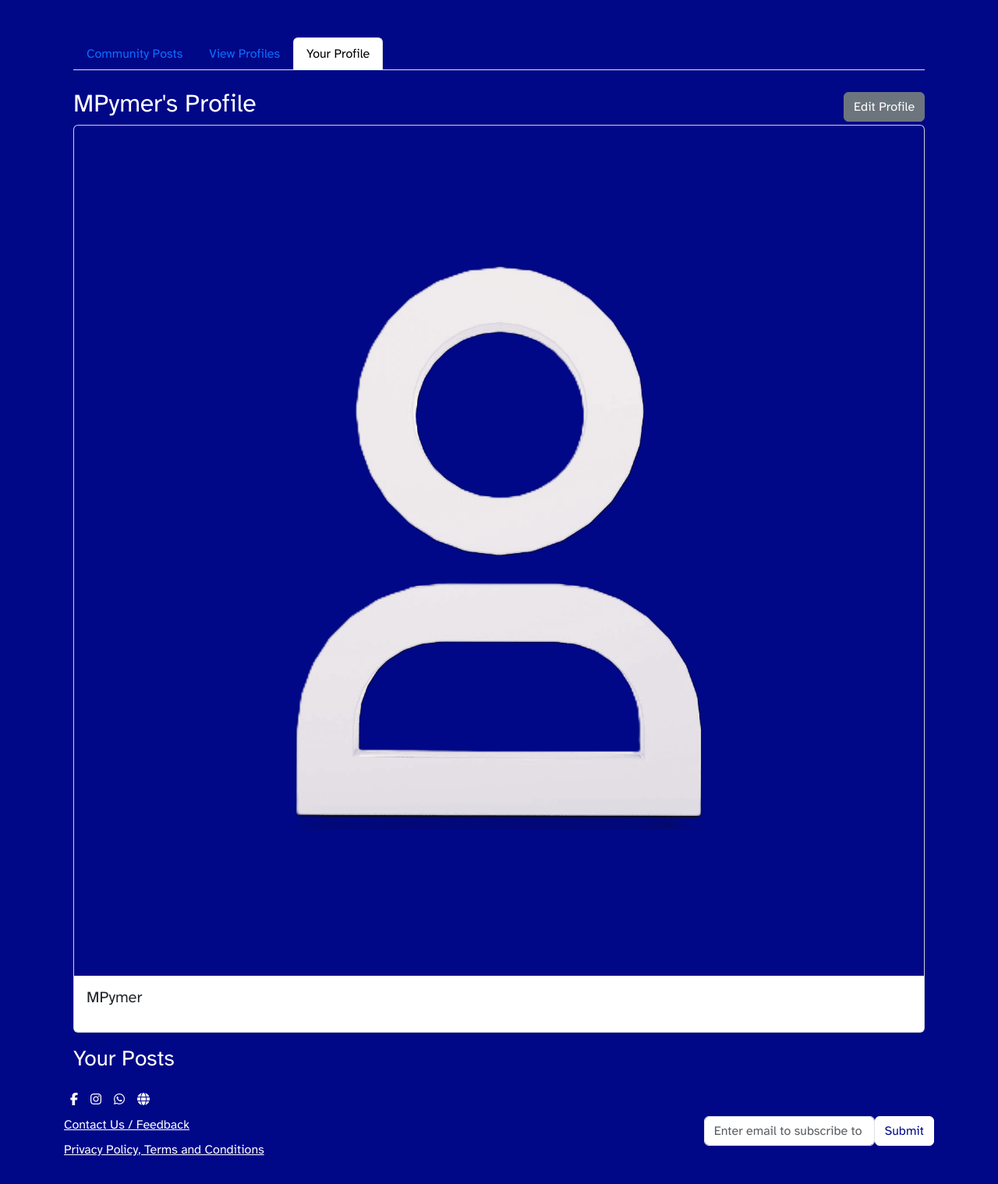
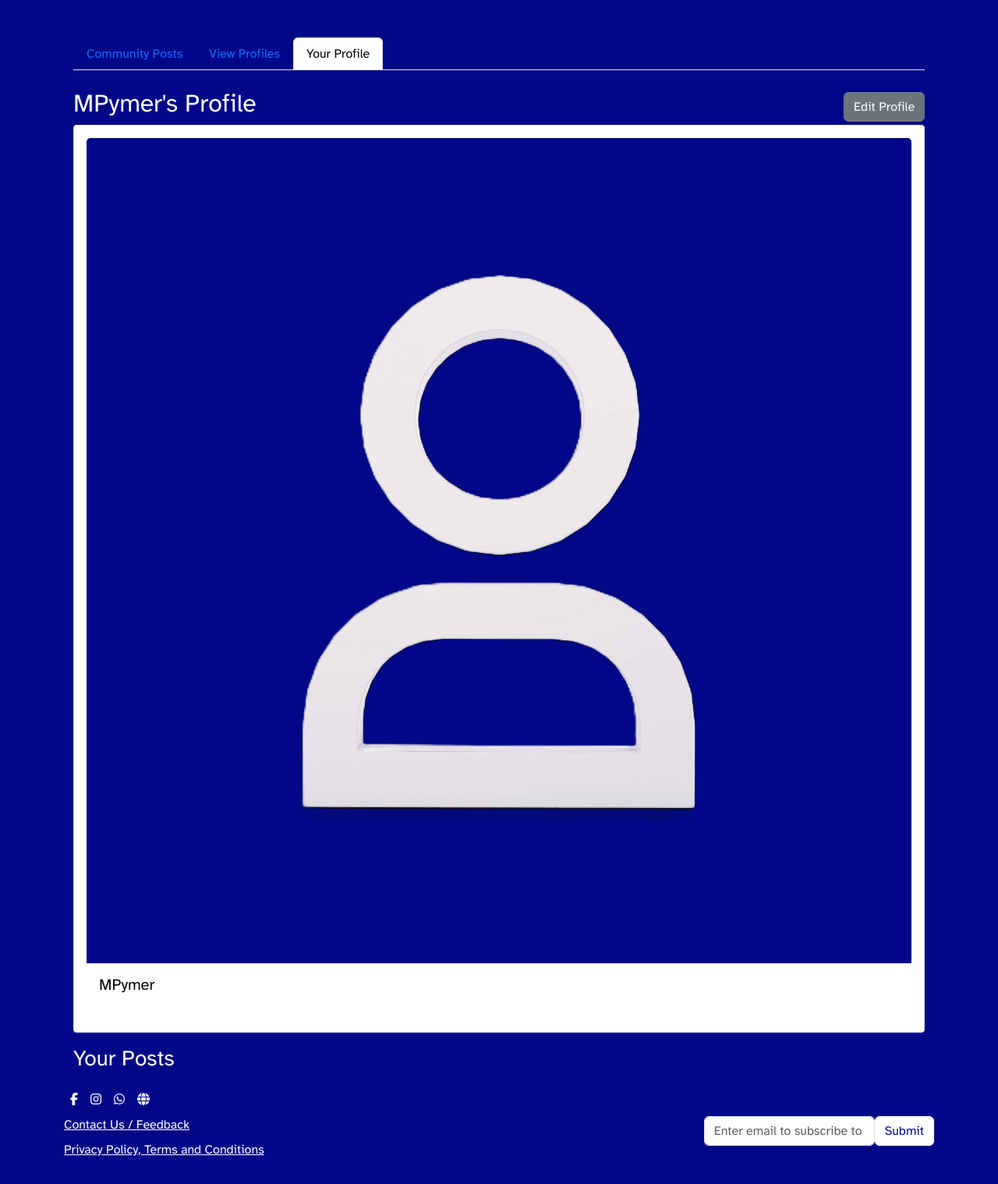
Before and after one commit to Mi-Py-1/Freedom-Wheels, a Django app: page /community/ in a window 1280 px wide, after a click on "Your Profile". Shown: the part 172-1690 px from the top of the page at 78% size. Run offline with Django 5.2, Linux system fonts and the light colour scheme; a user stored in the database is signed in; data that the repository does not hold is empty; some libraries are stand-ins or nearby versions.

Commit message:
added styling to paragraphs to make them more easily readable

```diff
--- a/my_app/templates/aboutus.html
+++ b/my_app/templates/aboutus.html
@@ -6,9 +6,11 @@
     <section aria-labelledby="mission-goals-values">
         <div class="text-center">
             <h1 id="mission-goals-values">Our Mission, Goals, and Values</h1>
+            <div class="custom-paragraph">
                 <p>
                     At Freedom Wheels, our mission is to empower individuals experiencing disabilities through Parkinson's and/or visual impairment in the North Lancashire area by promoting personal growth, overcoming barriers, and fostering a sense of community through the joy of cycling. Our goals include providing access to valuable resources, facilitating connections among like-minded individuals, and offering support through tandem bicycles. We are committed to creating an inclusive, supportive, and uplifting environment where everyone can experience the freedom and happiness that cycling brings.
                 </p>
+            </div>
         </div>
     </section>
     <section aria-labelledby="about-image" class="text-center mt-4">
@@ -17,6 +19,7 @@
     <section aria-labelledby="where-it-all-began" class="mt-5">
         <div class="text-center">
             <h2 id="where-it-all-began">Where it all began</h2>
+            <div class="custom-paragraph">
                 <p>
                     “Hi there, I'm Michael and I am a keen cyclist. I have always loved the outdoors for its beauty, the health benefits of exercise, the happiness it brings, and the unparalleled sense of freedom it offers. And my professional journey in welfare focused, non-profit, charities and organizations over the past 15 years, has deepened my commitment to supporting and empowering others.
                 </p>
@@ -27,6 +30,7 @@
                     Fueled by my passion for cycling and the desire to share its benefits, I founded Freedom Wheels in 2025 to support others in experiencing the same joy, freedom and empowerment that cycling has brought to my life.”
                 </p>
             </div>
+        </div>
     </section>
 </div>
 {% endblock %}
--- a/my_app/templates/community.html
+++ b/my_app/templates/community.html
@@ -24,7 +24,7 @@
             <h1>Community Posts</h1>
             <div class="list-group">
                 {% for post in posts %}
-                    <div class="list-group-item list-group-item-action d-flex align-items-start">
+                    <div class="list-group-item list-group-item-action d-flex align-items-start custom-paragraph">
                         <div class="me-3">
                             {% if post.author.profile.profile_image %}
                                 <img src="{{ post.author.profile.profile_image.url }}" class="rounded-circle" alt="{{ post.author.username }}" width="50" height="50">
@@ -46,7 +46,7 @@
                 {% if profiles %}
                     {% for profile in profiles %}
                         <div class="col-md-4">
-                            <div class="card mb-3">
+                            <div class="card mb-3 custom-paragraph">
                                 <a href="{% url 'profile' profile.user.id %}">
                                     {% if profile.profile_image %}
                                         <img src="{{ profile.profile_image.url }}" class="card-img-top" alt="{{ profile.user.username }}">
@@ -76,7 +76,7 @@
                 <h2>{{ user.username }}'s Profile</h2>
                 <a href="{% url 'profile_edit' %}" class="btn btn-secondary">Edit Profile</a>
             </div>
-            <div class="card mb-3">
+            <div class="card mb-3 custom-paragraph">
                 {% if user.profile.profile_image %}
                     <img src="{{ user.profile.profile_image.url }}" class="card-img-top" alt="{{ user.username }}">
                 {% else %}
@@ -92,7 +92,7 @@
             <div class="row">
                 {% for post in user.post_set.all %}
                     <div class="col-md-8 offset-md-2">
-                        <div class="card mb-3">
+                        <div class="card mb-3 custom-paragraph">
                             <div class="card-body">
                                 <p class="card-text">{{ post.content }}</p>
                                 <p class="card-text"><small class="text-muted">{{ post.created_at }}</small></p>
--- a/my_app/templates/profile_edit.html
+++ b/my_app/templates/profile_edit.html
@@ -25,7 +25,7 @@
                 <h5 class="modal-title" id="deleteModalLabel">Delete Account</h5>
                 <button type="button" class="btn-close" data-bs-dismiss="modal" aria-label="Close"></button>
             </div>
-            <div class="modal-body">
+            <div class="modal-body custom-paragraph">
                 This will delete your profile. Are you sure you want to proceed?
             </div>
             <div class="modal-footer">
--- a/my_app/templates/servicesavailable.html
+++ b/my_app/templates/servicesavailable.html
@@ -7,6 +7,7 @@
         <div class="text-center">
             <h1 id="tandem-bicycle-service">Tandem Bicycle Service</h1>
             <h2>How It Works</h2>
+            <div class="custom-paragraph">
                 <ul>
                     <li><strong>Volunteer Pilot Program:</strong> Our tandem bike service pairs users with experienced volunteer pilots who guide and assist during rides. These pilots ensure a safe and enjoyable experience, allowing you to focus on the joy of cycling.</li>
                     <li><strong>On or Off-Road Options:</strong> Whether you prefer the thrill of on-road cycling or the serenity of off-road trails, we offer a variety of ride options to suit your preferences. Explore scenic routes and trails in our beautiful North Lancashire area, tailored to different skill levels and interests.</li>
@@ -14,13 +15,16 @@
                     <li><strong>User-Pilot Matching:</strong> We make every effort to link up users with available pilots to maximize availability. By matching users with pilots, we ensure that you have access to tandem bike rides as often as possible.</li>
                 </ul>
             </div>
+        </div>
     </section>
     <section aria-labelledby="sign-up-get-started" class="mt-5">
         <div class="text-center">
             <h2 id="sign-up-get-started">Sign Up and Get Started</h2>
+            <div class="custom-paragraph">
                 <p>
                     Ready to experience the freedom and joy of cycling? Sign up for our tandem bike service using the adjacent sign-up form. Whether you're looking to improve your fitness, enjoy social interactions, or simply savor the outdoors, our program is here to support you.
                 </p>
+            </div>
         </div>
     </section>
     <section aria-labelledby="image1" class="text-center mt-4">
@@ -30,6 +34,7 @@
         <div class="text-center">
             <h2 id="lancaster-wheels-for-all">Lancaster Wheels for All</h2>
             <h3>If You're Not Ready for On-the-Road Cycling Yet</h3>
+            <div class="custom-paragraph">
                 <p>
                     If you're not quite ready for on-the-road cycling, don't worry! You can start with Lancaster Wheels for All. This fantastic service offers a safe and supportive environment for beginners and those who prefer a more controlled setting.
                 </p>
@@ -40,6 +45,7 @@
                     For more information and to find out about session times, visit their website: <a href="https://www.lancasterwheelsforall.org" target="_blank" rel="noopener">Lancaster Wheels for All</a>.
                 </p>
             </div>
+        </div>
     </section>
 </div>
 {% endblock %}
--- a/my_app/templates/whycyclingcanhelp.html
+++ b/my_app/templates/whycyclingcanhelp.html
@@ -6,6 +6,7 @@
     <section aria-labelledby="why-cycling-beneficial-generally">
         <div class="text-center">
             <h1 id="why-cycling-beneficial">Why Cycling is Beneficial</h1>
+            <div class="custom-paragraph">
                 <p>
                     Cycling is a fantastic way to improve your overall health and well-being. Here are some key benefits backed by real statistics:
                 </p>
@@ -29,6 +30,7 @@
                     <li><a href="https://www.msn.com/en-us/health/other/what-happens-to-your-body-when-you-start-cycling-regularly/ar-BB1ro5tr" target="_blank" rel="noopener">https://www.msn.com/en-us/health/other/what-happens-to-your-body-when-you-start-cycling-regularly/ar-BB1ro5tr</a></li>
                 </ul>
             </div>
+        </div>
     </section>
     <section aria-labelledby="image1" class="text-center mt-4">
         <img src="{% static 'whycyclingcanhelp1.jpg' %}" alt="A person sits leaning against their bike looking out at the huge wonderous green view that expands before them" class="img-fluid" role="img" aria-label="A person sits leaning against their bike looking out at the huge wonderous green view that expands before them">
@@ -36,6 +38,7 @@
     <section aria-labelledby="why-cycling-partially-sighted-or-blind" class="mt-5">
         <div class="text-center">
             <h2 id="why-cycling-partially-sighted">Why Cycling is Good for Those Who Are Partially Sighted or Blind</h2>
+            <div class="custom-paragraph">
                 <p>
                     Cycling offers numerous benefits for individuals with visual impairments, providing both physical and mental advantages:
                 </p>
@@ -56,6 +59,7 @@
                 <ul>
                     <li><a href="https://www.welovecycling.com/wide/2018/09/19/cycling-when-you-are-blind-or-visually-impaired/" target="_blank" rel="noopener">https://www.welovecycling.com/wide/2018/09/19/cycling-when-you-are-blind-or-visually-impaired/</a></li>
                 </ul>
+            <div class="custom-paragraph">
         </div>
     </section>
     <section aria-labelledby="image2" class="text-center mt-4">
@@ -64,6 +68,7 @@
     <section aria-labelledby="why-cycling-parkinsons" class="mt-5">
         <div class="text-center">
             <h2 id="why-cycling-parkinsons">Why Cycling is Good for Those with Parkinson's</h2>
+            <div class="custom-paragraph">
                 <p>
                     Cycling offers numerous benefits for individuals with Parkinson's disease, helping to manage symptoms and improve overall quality of life. Here are some key advantages:
                 </p>
@@ -88,6 +93,7 @@
                     <li><a href="https://davisphinneyfoundation.org/what-you-need-to-know-about-cycling-with-parkinsons/" target="_blank" rel="noopener">https://davisphinneyfoundation.org/what-you-need-to-know-about-cycling-with-parkinsons/</a></li>
                 </ul>
             </div>
+        </div>
     </section>
 </div>
 {% endblock %}
--- a/static/css/styles.css
+++ b/static/css/styles.css
@@ -48,4 +48,19 @@ body {
     color: #000000;
 }
 
+/* Custom styles for paragraphs and modal text */
+.custom-paragraph {
+    color: black;
+    background-color: white;
+    border-radius: 0.25rem; /* Adjust this value to match the tab border radius */
+    padding: 1rem;
+    margin-bottom: 1rem;
+    border: 1px solid #ddd; /* Optional: Add a light border */
+}
+
+/* Ensure modal text is black */
+.modal-body {
+    color: black;
+}
+
 /* Media Queries */
```
Also changed, not shown: my_app/templates/helpus.html (+10 -0 lines), my_app/templates/home.html (+5 -3 lines). Lines whose indentation alone changed are shown as unchanged.
